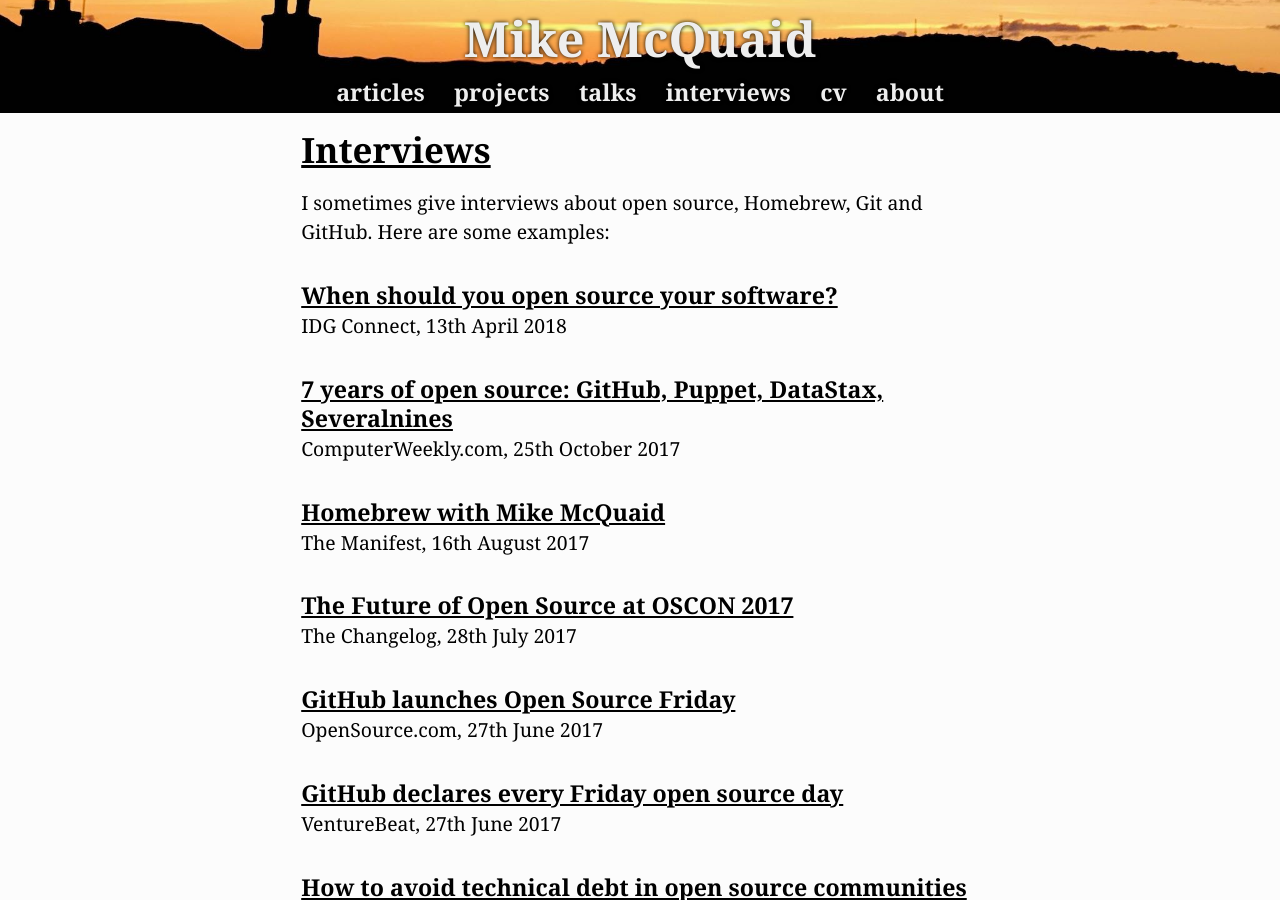
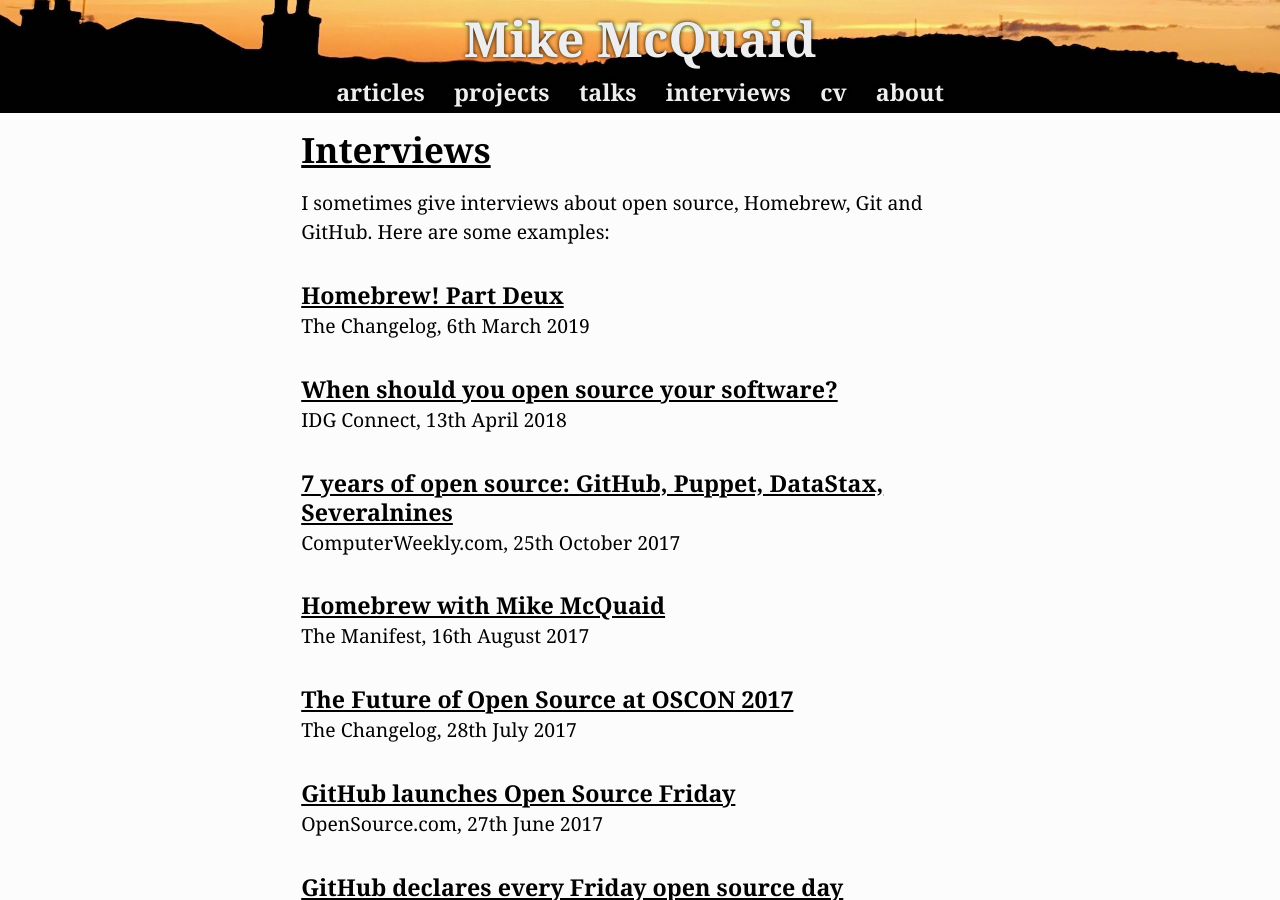
Before and after one commit to MikeMcQuaid/mikemcquaid.com, a Jekyll site: the page built from interviews.md, in a window 1280 px wide and 900 px high. Built offline with Jekyll 4.4.1, drawn with Linux system fonts in a browser that asks for light colours.

Commit message:
interviews: add The Changelog.

```diff
--- a/interviews.md
+++ b/interviews.md
@@ -4,6 +4,9 @@
 redirect_from: /press
 ---
 I sometimes give interviews about open source, Homebrew, Git and GitHub. Here are some examples:
+
+#### [Homebrew! Part Deux](https://changelog.com/podcast/337)
+The Changelog, 6th March 2019
 
 #### [When should you open source your software?](http://www.idgconnect.com/abstract/30253/when-source-software)
 IDG Connect, 13th April 2018
```
